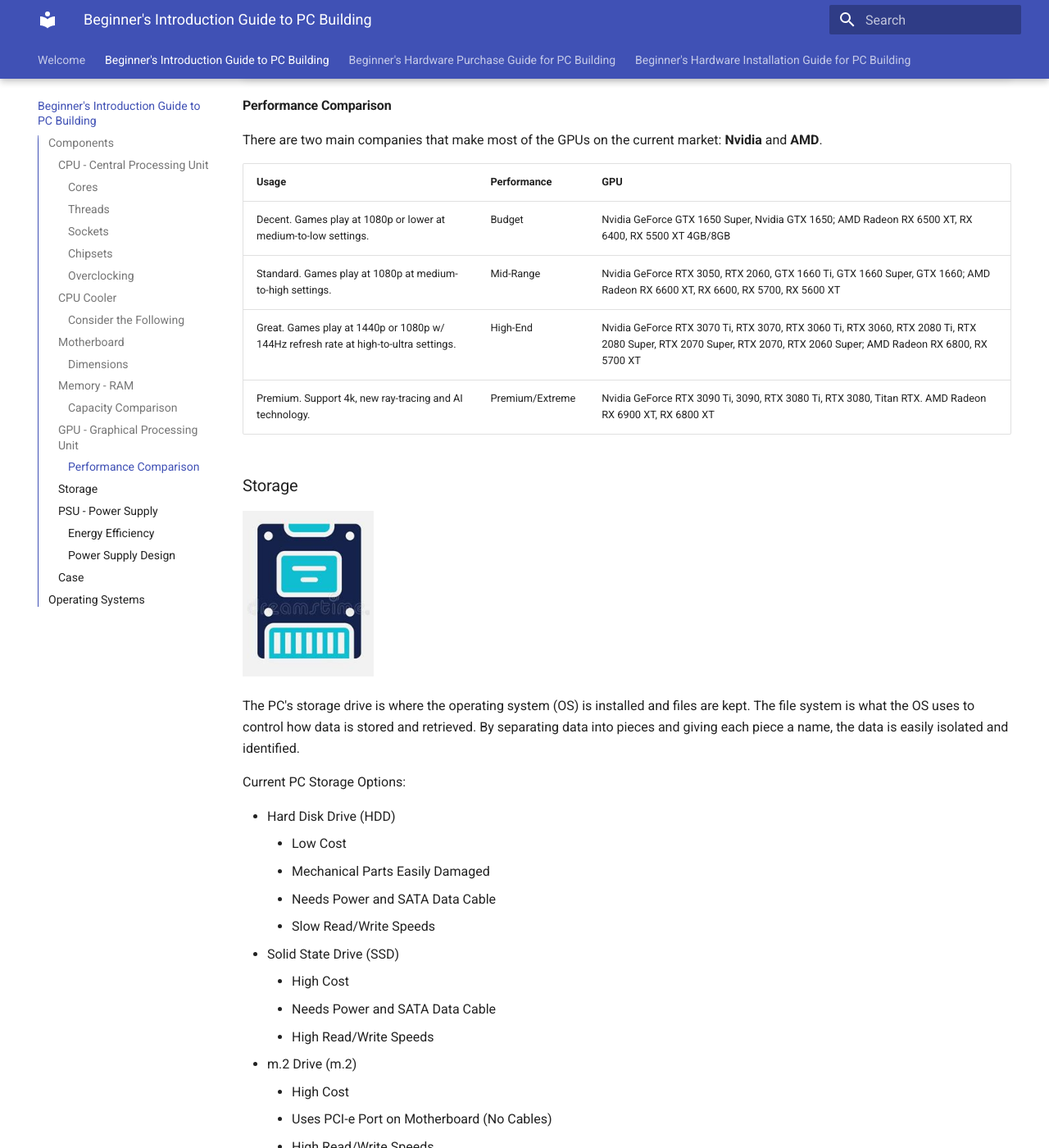
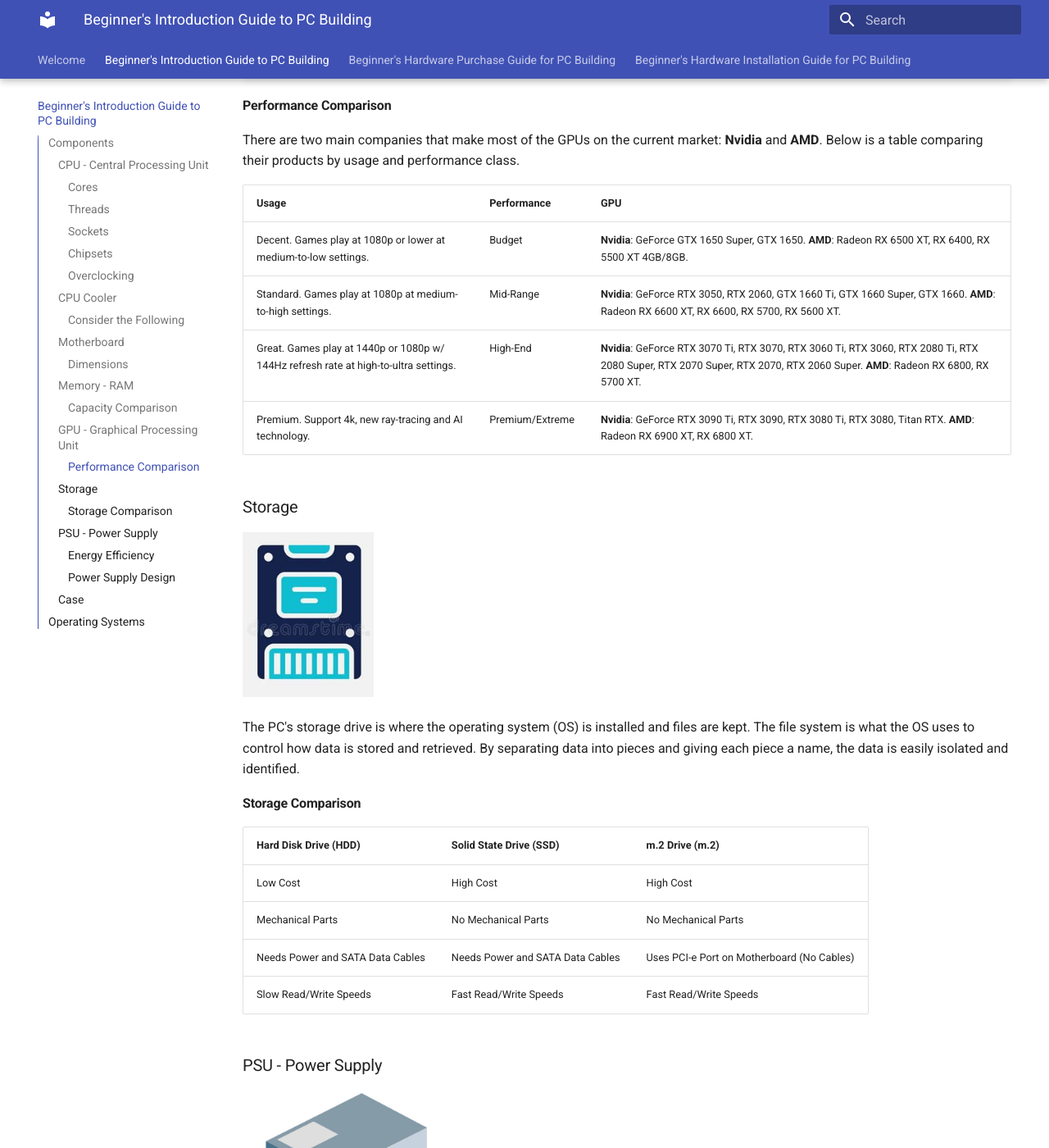
Before and after one commit to mlee1423/mkdocs-test, an MkDocs documentation site: the page built from docs/1-pc.md, in a window 1280 px wide and 1400 px high, scrolled down 6353 px. Shown: the whole window at 82% size. Built offline with MkDocs 1.6.1 and Material for MkDocs 9.7.7, drawn with Linux system fonts in a browser that asks for light colours; some of the changed text lies outside the part shown.

Commit message:
updated text

```diff
--- a/docs/1-pc.md
+++ b/docs/1-pc.md
@@ -124,8 +124,8 @@
 |-----|-----|------|------|
 |Decent. Adequate only for word processing, e-mail, and web browsing. | Standard. Minimum required for gaming.| Great. Ideal for gaming and most system tasks. | Premium. Any kind of system intensive, workstation-grade tasks; programming, virtual machines, photo and video editing. |
 
-!!! info "Important Info"
-    It is not possible to **download** more RAM. RAM is a **physical** object.
+!!! bug "Common Virus Scam"
+    It is not possible to **download** more RAM. RAM is a **physical** object. This is a common trick to have a user download a virus and infect the PC.
 
 ### GPU - Graphical Processing Unit
 ![gpu](./assets/images/gpu.png){: style="width:20em"}
@@ -137,14 +137,14 @@
 
 #### Performance Comparison
 
-There are two main companies that make most of the GPUs on the current market: **Nvidia** and **AMD**.
+There are two main companies that make most of the GPUs on the current market: **Nvidia** and **AMD**. Below is a table comparing their products by usage and performance class.
 
 | Usage | Performance | GPU |
 |-----|-----|------|
-|Decent. Games play at 1080p or lower at medium-to-low settings. | Budget | Nvidia GeForce GTX 1650 Super, Nvidia GTX 1650; AMD Radeon RX 6500 XT, RX 6400, RX 5500 XT 4GB/8GB  |
-| Standard. Games play at 1080p at medium-to-high settings. | Mid-Range | Nvidia GeForce RTX 3050, RTX 2060, GTX 1660 Ti, GTX 1660 Super, GTX 1660; AMD Radeon RX 6600 XT, RX 6600, RX 5700, RX 5600 XT |
-| Great. Games play at 1440p or 1080p w/ 144Hz refresh rate at high-to-ultra settings. | High-End | Nvidia GeForce RTX 3070 Ti, RTX 3070, RTX 3060 Ti, RTX 3060, RTX 2080 Ti, RTX 2080 Super, RTX 2070 Super, RTX 2070, RTX 2060 Super; AMD Radeon RX 6800, RX 5700 XT |
-| Premium. Support 4k, new ray-tracing and AI technology. | Premium/Extreme | Nvidia GeForce RTX 3090 Ti, 3090, RTX 3080 Ti, RTX 3080, Titan RTX. AMD Radeon RX 6900 XT, RX 6800 XT |
+|Decent. Games play at 1080p or lower at medium-to-low settings. | Budget | **Nvidia**: GeForce GTX 1650 Super, GTX 1650. **AMD**: Radeon RX 6500 XT, RX 6400, RX 5500 XT 4GB/8GB. |
+| Standard. Games play at 1080p at medium-to-high settings. | Mid-Range | **Nvidia**: GeForce RTX 3050, RTX 2060, GTX 1660 Ti, GTX 1660 Super, GTX 1660. **AMD**: Radeon RX 6600 XT, RX 6600, RX 5700, RX 5600 XT. |
+| Great. Games play at 1440p or 1080p w/ 144Hz refresh rate at high-to-ultra settings. | High-End | **Nvidia**: GeForce RTX 3070 Ti, RTX 3070, RTX 3060 Ti, RTX 3060, RTX 2080 Ti, RTX 2080 Super, RTX 2070 Super, RTX 2070, RTX 2060 Super. **AMD**: Radeon RX 6800, RX 5700 XT. |
+| Premium. Support 4k, new ray-tracing and AI technology. | Premium/Extreme | **Nvidia**: GeForce RTX 3090 Ti, RTX 3090, RTX 3080 Ti, RTX 3080, Titan RTX. **AMD**: Radeon RX 6900 XT, RX 6800 XT. |
 
 
 ### Storage
@@ -152,21 +152,14 @@
 
 The PC's storage drive is where the operating system (OS) is installed and files are kept. The file system is what the OS uses to control how data is stored and retrieved. By separating data into pieces and giving each piece a name, the data is easily isolated and identified.
 
-Current PC Storage Options:
+#### Storage Comparison
 
-- Hard Disk Drive (HDD)
-    - Low Cost
-    - Mechanical Parts Easily Damaged
-    - Needs Power and SATA Data Cable
-    - Slow Read/Write Speeds
-- Solid State Drive (SSD)
-    - High Cost
-    - Needs Power and SATA Data Cable
-    - High Read/Write Speeds
-- m.2 Drive (m.2)
-    - High Cost
-    - Uses PCI-e Port on Motherboard (No Cables)
-    - High Read/Write Speeds
+| Hard Disk Drive (HDD) | Solid State Drive (SSD) | m.2 Drive (m.2) |
+|-----|-----|------|
+| Low Cost | High Cost| High Cost |
+| Mechanical Parts | No Mechanical Parts | No Mechanical Parts |
+| Needs Power and SATA Data Cables | Needs Power and SATA Data Cables | Uses PCI-e Port on Motherboard (No Cables) |
+| Slow Read/Write Speeds | Fast Read/Write Speeds | Fast Read/Write Speeds |
 
 ### PSU - Power Supply
 ![psu](./assets/images/psu.png){: style="width:15em"}
```
Also changed, not shown: site/1-pc/index.html, site/search/search_index.json, 1 other file.
